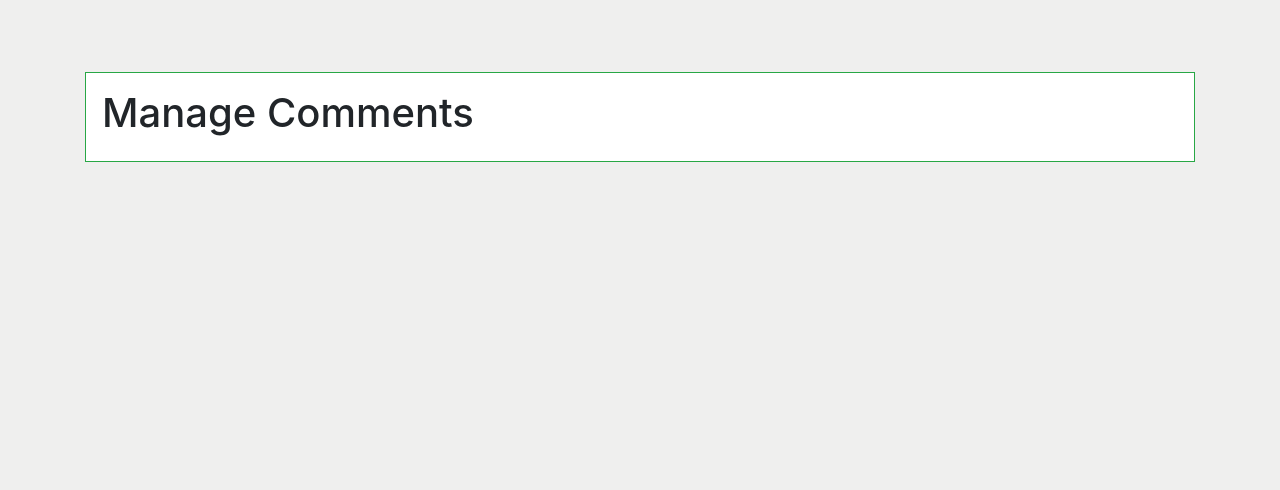
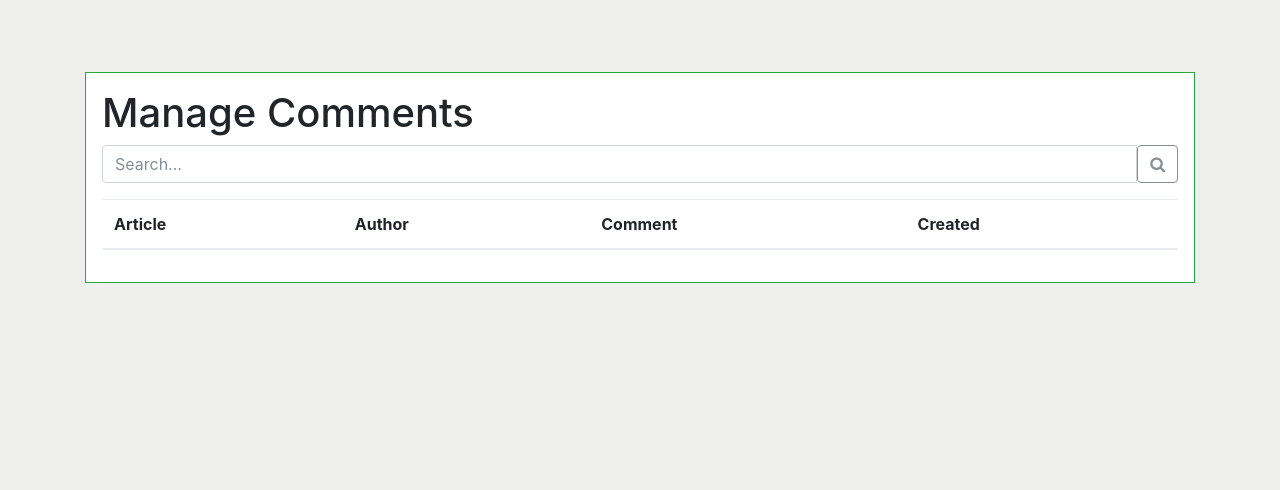
Before and after one commit to AGrigaluns/Symfony, a Symfony app: template templates/comment_admin/index.html.twig in a window 1280 px wide. Shown: the part 82-572 px from the top of the page. Run offline with Twig, Linux system fonts and the light colour scheme; the template is opened without the code that fills it, so the values that code supplies are empty; some libraries are stand-ins or nearby versions.

Commit message:
truncate

```diff
--- a/composer.json
+++ b/composer.json
@@ -17,7 +17,8 @@
         "symfony/orm-pack": "^1.0",
         "symfony/twig-bundle": "^4.0",
         "symfony/web-server-bundle": "^4.0",
-        "symfony/yaml": "^4.0"
+        "symfony/yaml": "^4.0",
+        "twig/extensions": "^1.5"
     },
     "require-dev": {
         "doctrine/doctrine-fixtures-bundle": "^3.3",
--- a/src/Repository/CommentRepository.php
+++ b/src/Repository/CommentRepository.php
@@ -4,7 +4,8 @@ namespace App\Repository;
 
 use App\Entity\Comment;
 use Doctrine\Bundle\DoctrineBundle\Repository\ServiceEntityRepository;
-use Symfony\Bridge\Doctrine\RegistryInterface;
+use Doctrine\Common\Persistence\ManagerRegistry;
+
 
 /**
  * @method Comment|null find($id, $lockMode = null, $lockVersion = null)
@@ -14,7 +15,7 @@ use Symfony\Bridge\Doctrine\RegistryInterface;
  */
 class CommentRepository extends ServiceEntityRepository
 {
-    public function __construct(RegistryInterface $registry)
+    public function __construct(ManagerRegistry $registry)
     {
         parent::__construct($registry, Comment::class);
     }
--- a/templates/comment_admin/index.html.twig
+++ b/templates/comment_admin/index.html.twig
@@ -8,6 +8,51 @@
     <div class="row">
         <div class="col-sm-12">
             <h1>Manage Comments</h1>
+
+            <form>
+                <div class="input-group mb-3">
+                    <input type="text"
+                           name="q"
+                           class="form-control"
+                           placeholder="Search..."
+                    >
+                    <div class="input-group-append">
+                        <button type="submit"
+                                class="btn btn-outline-secondary">
+                            <span class="fa fa-search"></span>
+                        </button>
+                    </div>
+                </div>
+            </form>
+
+            <table class="table table-striped">
+                <thead>
+                <tr>
+                    <th>Article</th>
+                    <th>Author</th>
+                    <th>Comment</th>
+                    <th>Created</th>
+                </tr>
+                </thead>
+                <tbody>
+                {% for comment in comments %}
+                    <tr>
+                        <td>
+                            <a href="{{ path('article_show', {slug: comment.article.slug}) }}">
+                                {{ comment.article.title }}
+                            </a>
+                        </td>
+                        <td>
+                            {{ comment.authorName }}
+                        </td>
+                        <td style="width: 20%">
+                            {{ comment.content|truncate }}
+                        </td>
+                    </tr>
+                {% endfor %}
+                </tbody>
+            </table>
+
         </div>
     </div>
 
```
Also changed, not shown: src/Controller/CommentAdminController.php (+5 -2 lines), 3 other files.
